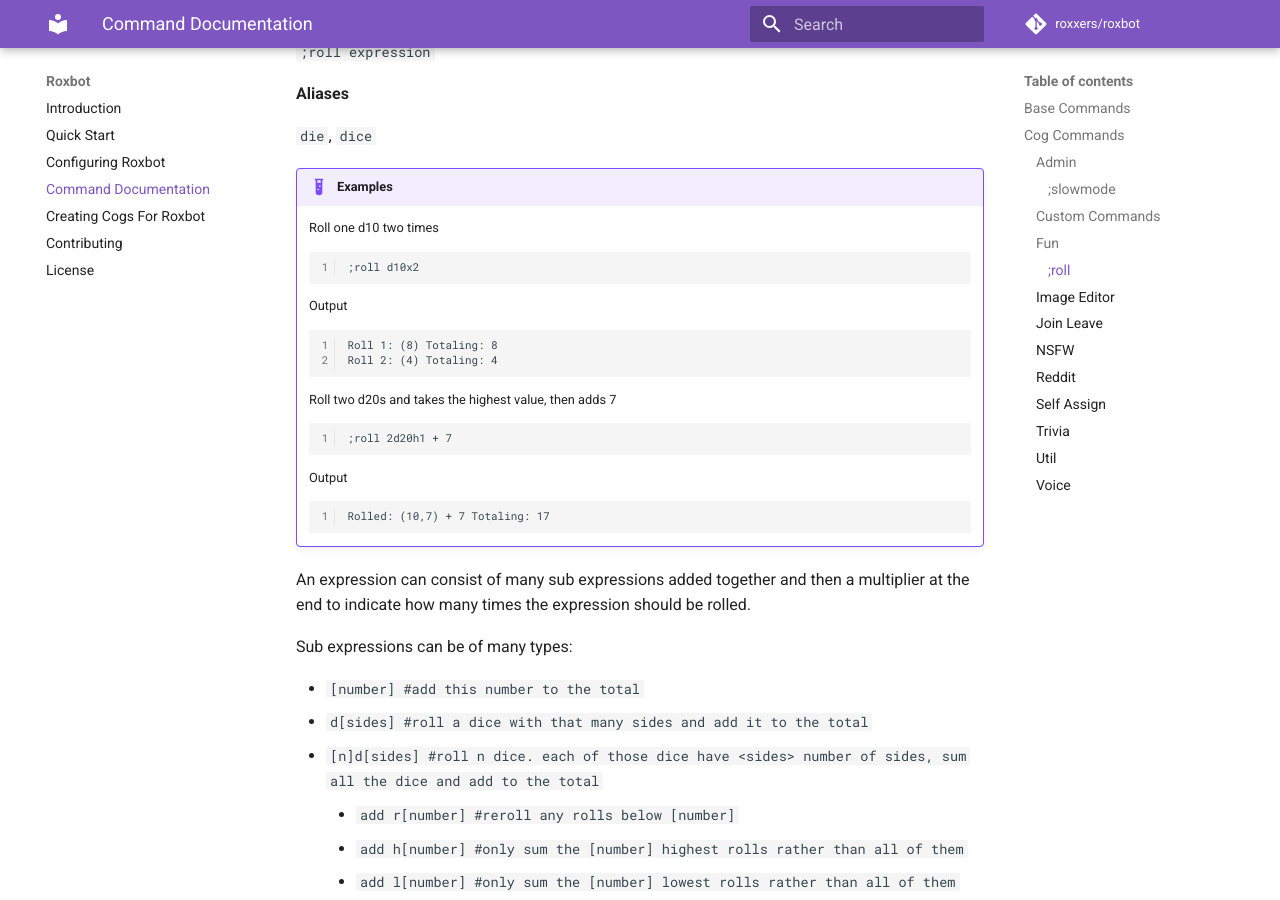
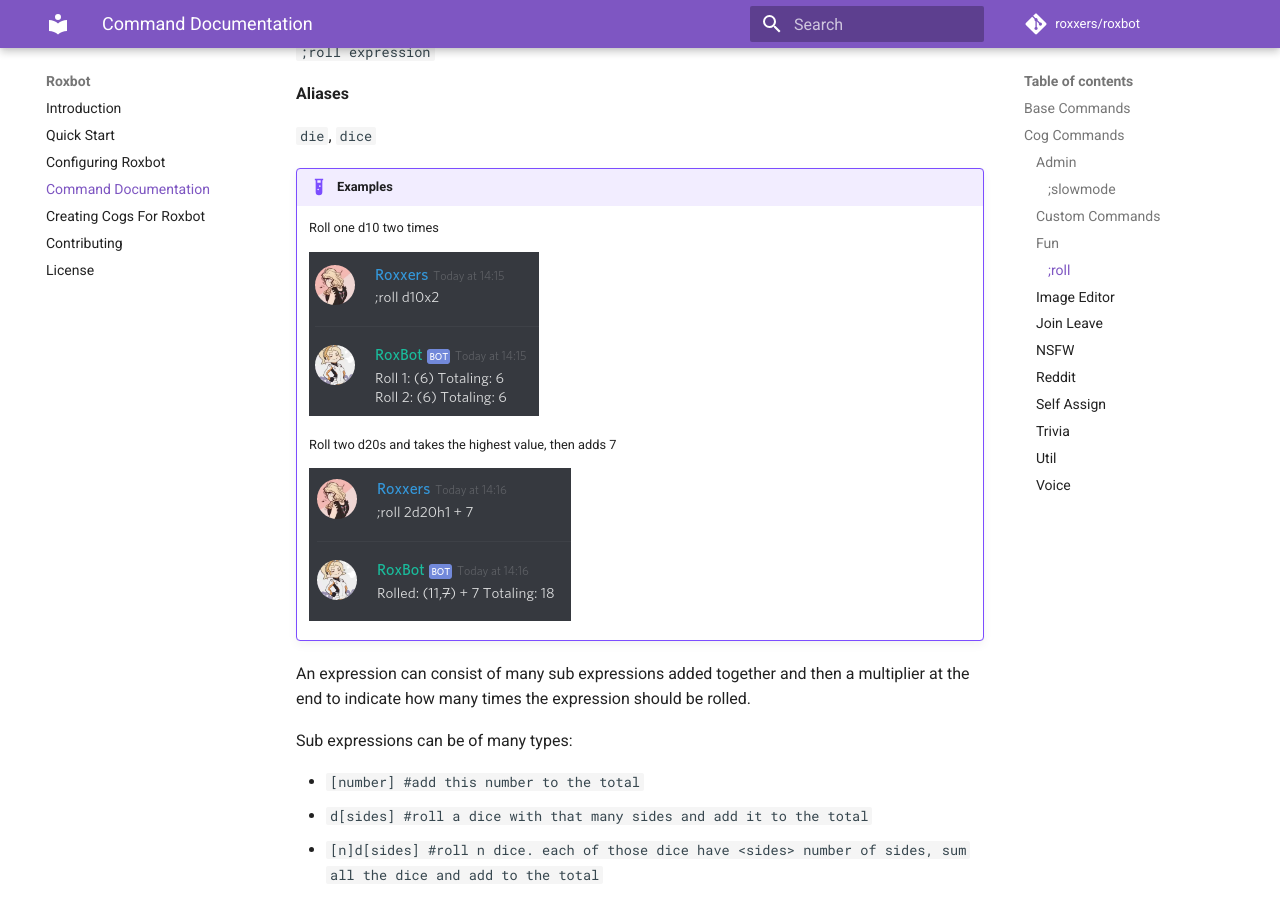
Before and after one commit to Roxxers/roxbot, an MkDocs documentation site: the page built from docs/commands.md, in a window 1280 px wide and 900 px high, scrolled down 737 px. Built offline with MkDocs 1.6.1 and Material for MkDocs 9.7.7, drawn with Linux system fonts in a browser that asks for light colours; comment, search, counter and statistics services are not loaded.

Commit message:
Example of command doc done.

```diff
--- a/docs/commands.md
+++ b/docs/commands.md
@@ -29,21 +29,11 @@ Rolls a die using dice expression format. Spaces in the expression are ignored.
 !!! example "Examples"
     Roll one d10 two times
 
-        ;roll d10x2
-
-    Output
-
-        Roll 1: (8) Totaling: 8
-        Roll 2: (4) Totaling: 4
-
+    ![Output](assets/images/outputs/roll1.png)
 
     Roll two d20s and takes the highest value, then adds 7
 
-        ;roll 2d20h1 + 7
-
-    Output
-
-        Rolled: (10,7) + 7 Totaling: 17
+    ![Output](assets/images/outputs/roll2.png)
 
 
 An expression can consist of many sub expressions added together and then a multiplier at the end to indicate how many times the expression should be rolled.
```
Also changed, not shown: docs/assets/images/outputs/roll1.png (added), docs/assets/images/outputs/roll2.png (added).
